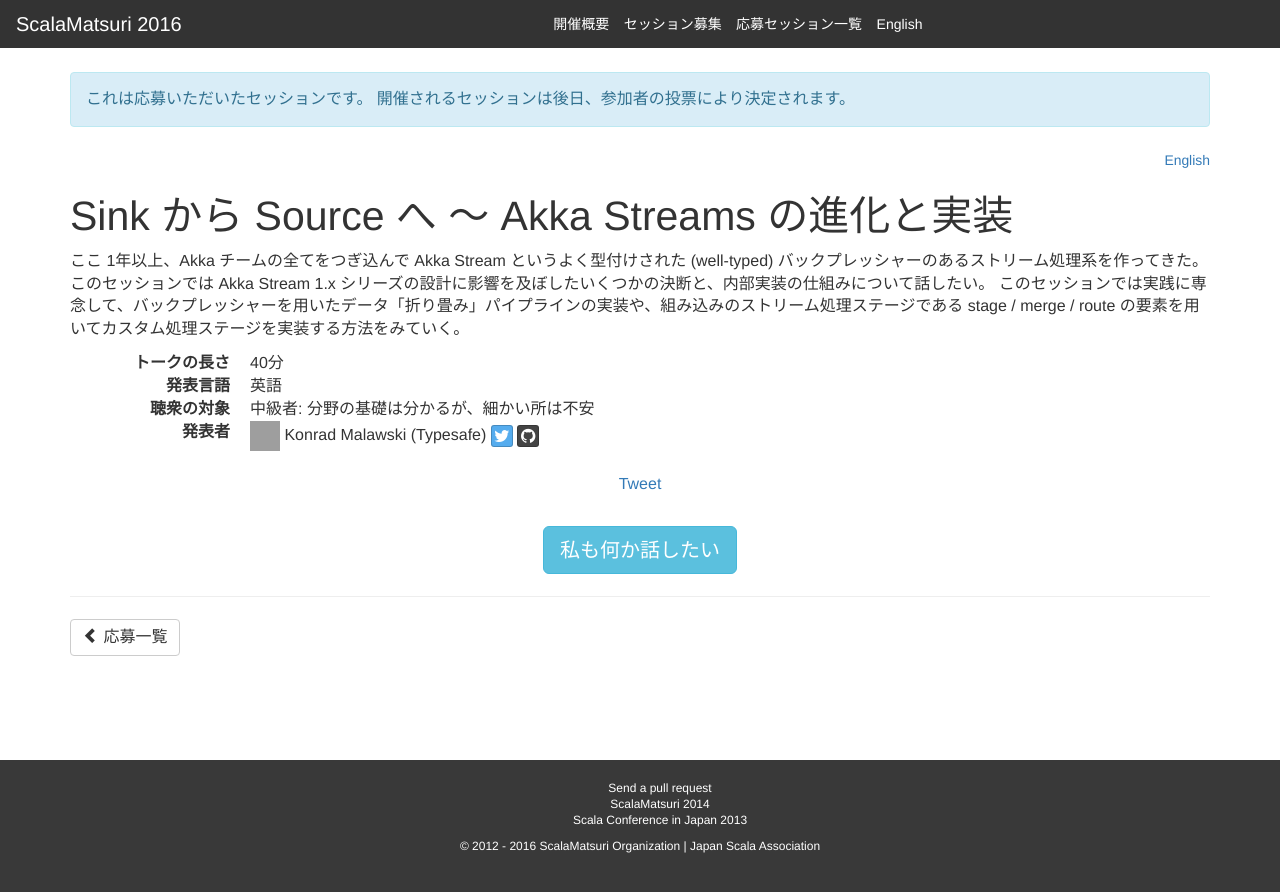
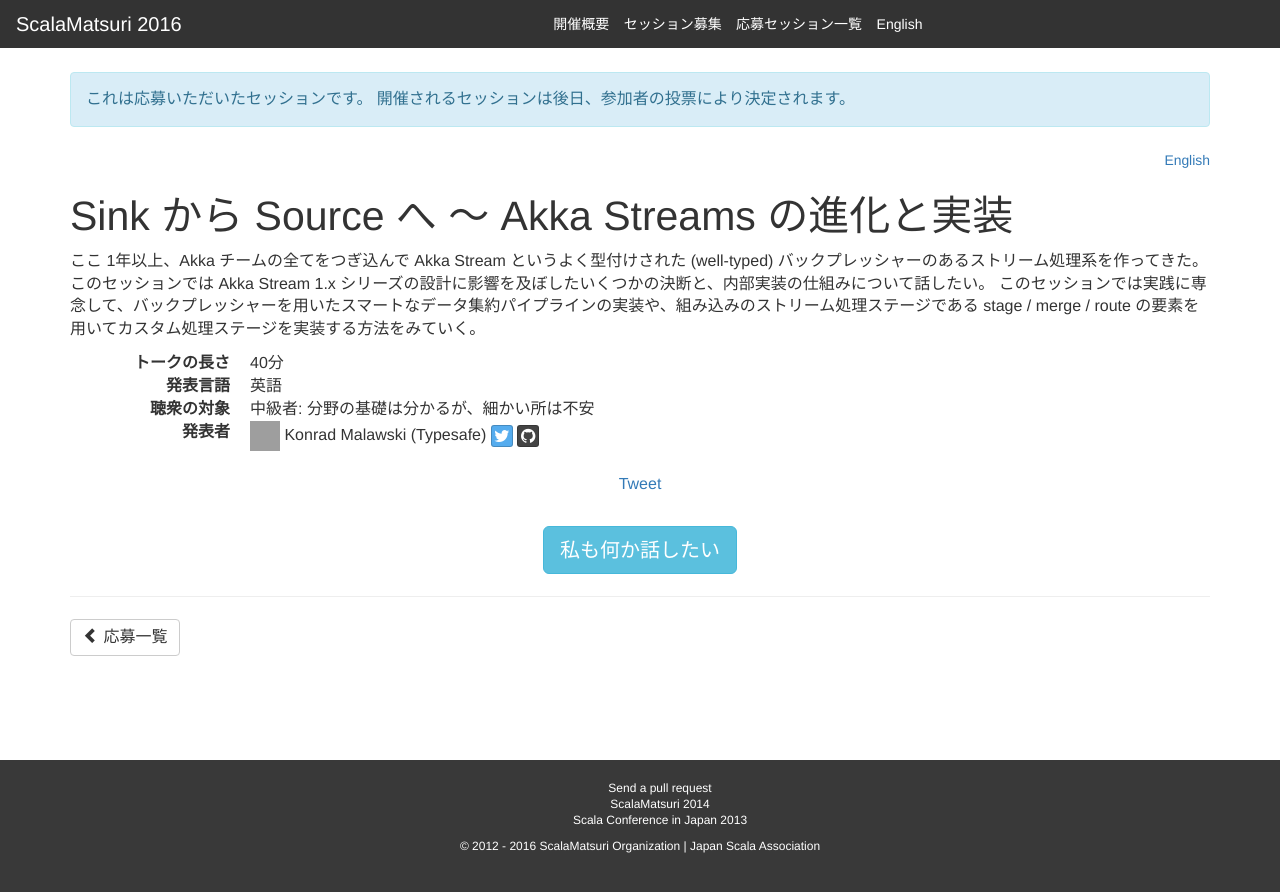
Before and after one commit to scalajp/2016.scalamatsuri.org, a Jekyll site: the page built from _candidates_ja/KonradMalawski_1.html, in a window 1280 px wide. Shown: the top 892 px of the page. Built offline with Jekyll 4.4.1, drawn with Linux system fonts in a browser that asks for light colours; nearby versions of some CDN libraries; comment, search, counter and statistics services are not loaded; grey boxes are pictures that could not be loaded.

Commit message:
Fixes translation per review

```diff
--- a/_candidates_ja/KonradMalawski_1.html
+++ b/_candidates_ja/KonradMalawski_1.html
@@ -12,4 +12,4 @@ organization: Typesafe
 <p>ここ 1年以上、Akka チームの全てをつぎ込んで Akka Stream
 というよく型付けされた (well-typed) バックプレッシャーのあるストリーム処理系を作ってきた。
 このセッションでは Akka Stream 1.x シリーズの設計に影響を及ぼしたいくつかの決断と、内部実装の仕組みについて話したい。
-このセッションでは実践に専念して、バックプレッシャーを用いたデータ「折り畳み」パイプラインの実装や、組み込みのストリーム処理ステージである stage / merge / route の要素を用いてカスタム処理ステージを実装する方法をみていく。</p>
+このセッションでは実践に専念して、バックプレッシャーを用いたスマートなデータ集約パイプラインの実装や、組み込みのストリーム処理ステージである stage / merge / route の要素を用いてカスタム処理ステージを実装する方法をみていく。</p>
```
